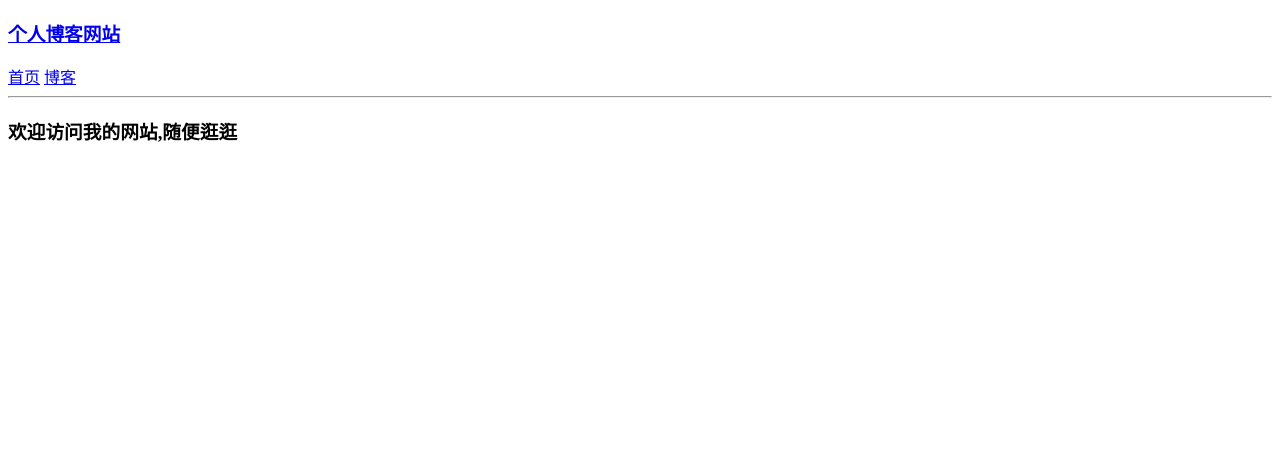
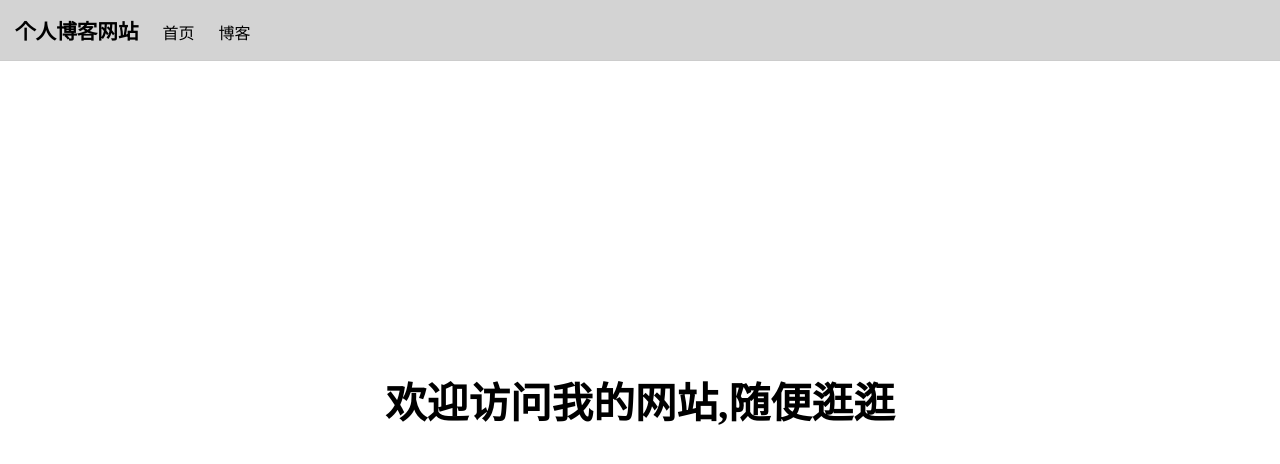
Before and after one commit to WangKe233/MySite, a Django app: page / in a window 1280 px wide. Shown: the top 464 px of the page. Run offline with Django 3.2, Linux system fonts and the light colour scheme.

Commit message:
对前端样式采用了css进行了微调,

```diff
--- a/MySite/settings.py
+++ b/MySite/settings.py
@@ -128,3 +128,6 @@ USE_TZ = True
 # https://docs.djangoproject.com/en/2.0/howto/static-files/
 
 STATIC_URL = '/static/'
+STATICFILES_DIRS =[
+    os.path.join(BASE_DIR, 'templates/static')
+]
--- a/templates/base.html
+++ b/templates/base.html
@@ -1,18 +1,23 @@
+{% load staticfiles %}
 <!DOCTYPE html>
-<html lang="en">
-<head>
+<html>
+<link>
     <meta charset="UTF-8">
     <title>{% block  title%} {% endblock %}</title>
+    <link rel="stylesheet" href="{% static '/css/base.css' %}"></link>
+    {% block header_extends %}
+
+    {% endblock %}
 </head>
 <body>
-    <div>
-        <a href="{% url 'home' %}">
+    <div class="nav" >
+        <a  class="logo" href="{% url 'home' %}">
             <h3>个人博客网站</h3>
         </a>
         <a href="/">首页</a>
         <a href="{% url 'blog_list' %}">博客</a>
     </div>
-    <hr>
     {% block content %}{% endblock %}
+
 </body>
 </html>
--- a/templates/home.html
+++ b/templates/home.html
@@ -1,9 +1,15 @@
 {% extends 'base.html' %}
+{% load staticfiles %}
 
 {% block title %}
     我的网站|首页
 {% endblock %}
 
+{% block  header_extends%}
+    <link  rel="stylesheet" href="{% static '/css/home.css' %}">
+
+{% endblock %}
+
 {% block content %}
-    <h3>欢迎访问我的网站,随便逛逛</h3>
+    <h3 class="home-content">欢迎访问我的网站,随便逛逛</h3>
 {% endblock %}
--- /dev/null
+++ b/templates/static/css/base.css
@@ -0,0 +1,18 @@
+*{
+    margin: 0;
+    padding: 0;
+}
+div.nav{
+    background-color:lightgray;
+    border-bottom: 1px solid #ccc;
+    padding: 10px 5px;
+}
+div.nav a{
+    text-decoration: none;
+    color: black;
+    padding: 5px 10px;
+}
+div.nav a.logo{
+    display: inline-block;
+    font-size: 110%;
+}
--- /dev/null
+++ b/templates/static/css/home.css
@@ -0,0 +1,7 @@
+h3.home-content{
+        font-size: 260%;
+        position: absolute;
+        left: 50%;
+        top: 50%;
+        transform: translate(-50%,-50%);
+}
--- /dev/null
+++ b/超管.txt
@@ -0,0 +1,3 @@
+wk
+
+handsomeKE123
```
